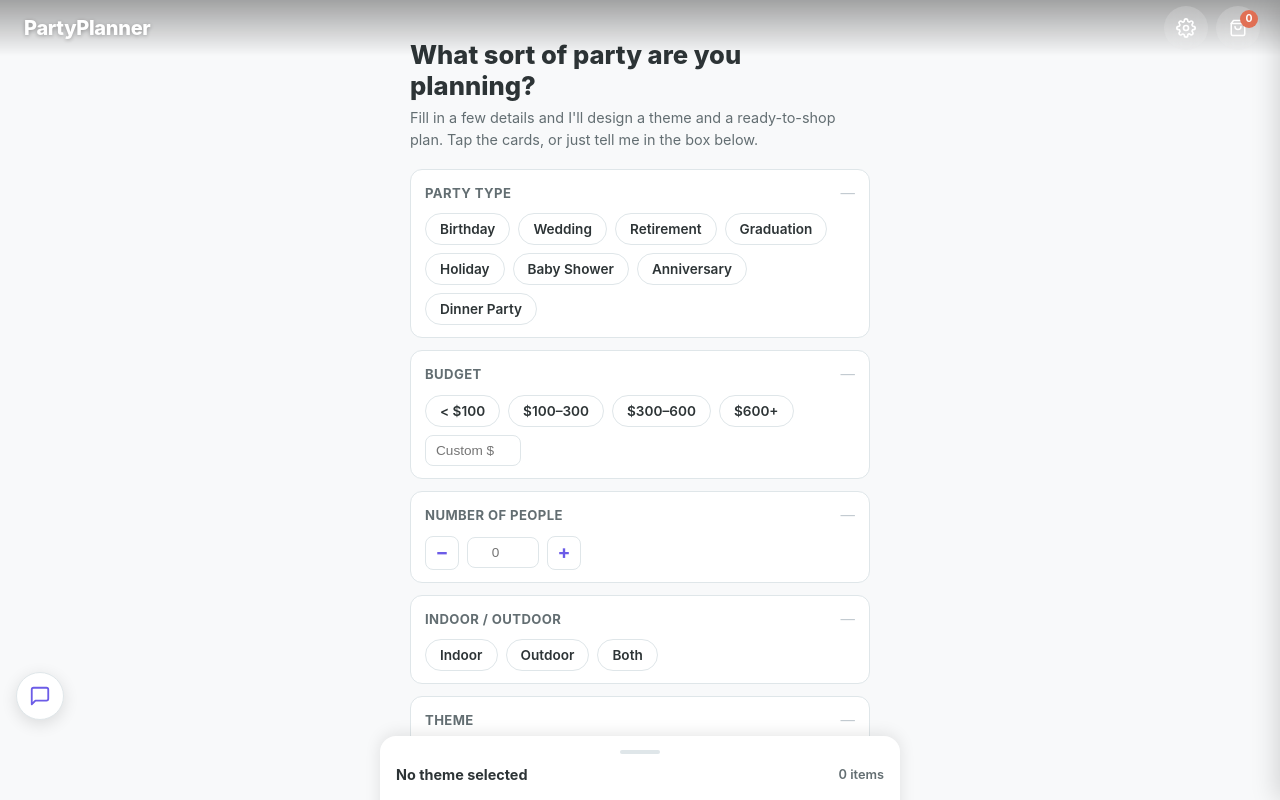
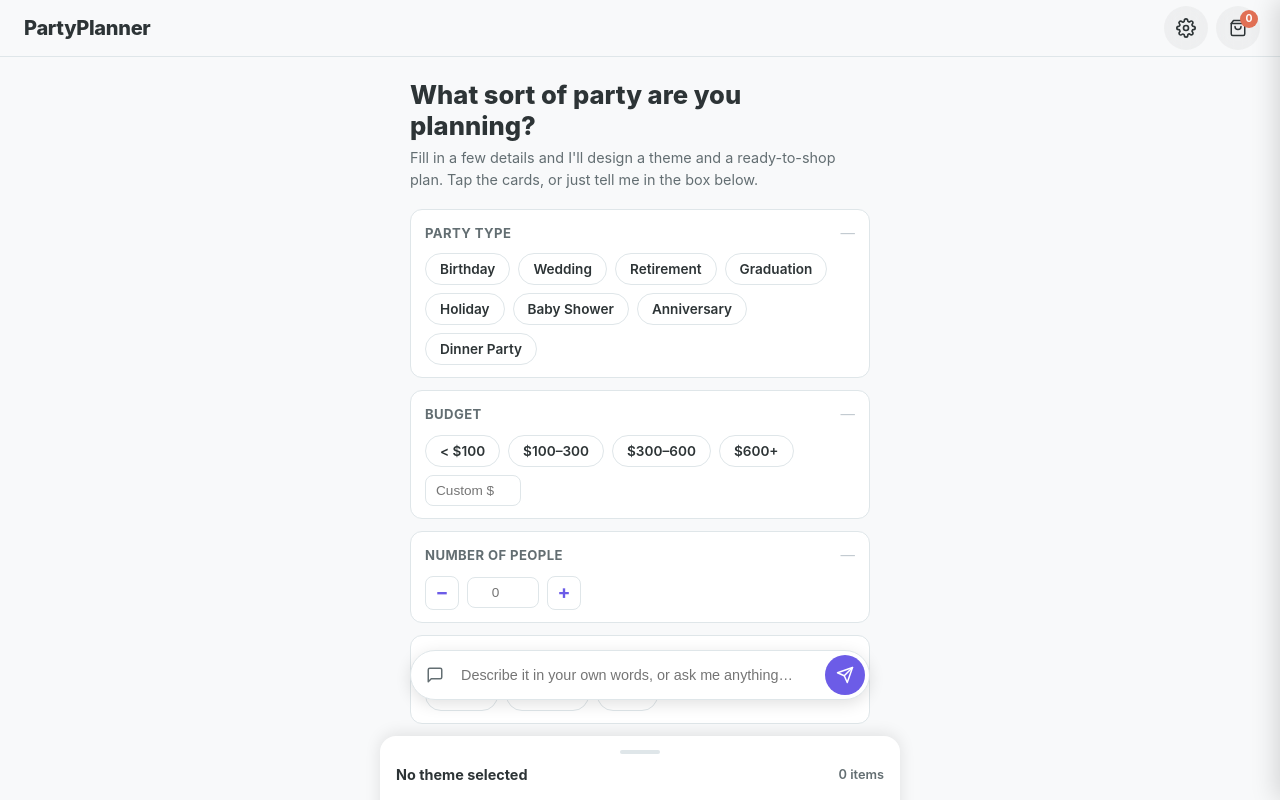
Before and after one commit to denilthomas/partyplanner, a website: page public/index.html in a window 1280 px wide. Drawn offline with Linux system fonts and the light colour scheme.

Commit message:
Fix layout bugs found in the end-to-end screenshot review
- Sheet peek showed "0 items" regardless of the cart; now tracks the cart
- Home: opaque top bar and content starts below it (was centred under a
  transparent bar, so text showed through when scrolling)
- Home: chat lane pinned above the sheet peek with a history button; the
  floating chat button (which covered the Theme card) is hidden there
- Full-screen steps: chat button rides above the footer (was covering the
  budget tracker)
- Checkout sheet hides the plan card so it leads with the order total
- Top bar: drop the dark photo-canvas gradient; icons dark-on-light

Each fix has a test in test/e2e.layout.test.js (50/50 passing).

Co-Authored-By: Claude Opus 5.5 <noreply@anthropic.com>
Claude-Session: https://claude.ai/code/session_01WhKskP4Mtu2Hox9jNuLMsq

```diff
--- a/public/app.js
+++ b/public/app.js
@@ -378,6 +378,8 @@
     const browsing = mode === 'browse';
     sheetItemsList.style.display = browsing ? '' : 'none';
     sheetProducts.style.display = browsing ? '' : 'none';
+    planCard.style.display = browsing ? '' : 'none'; // checkout leads with the order
+    sheetBody.scrollTop = 0;
     sheetCheckout.classList.toggle('hidden', browsing);
     sheetCheckout.querySelectorAll(':scope > :not(#checkout-results)').forEach((el) => { el.style.display = mode === 'checkout' ? '' : 'none'; });
     checkoutResultsEl.classList.toggle('hidden', mode !== 'results');
@@ -641,6 +643,8 @@
     runAgent(text);
   }
   if (homeChatSend) homeChatSend.addEventListener('click', sendHomeChat);
+  const homeChatHistory = $('#home-chat-history');
+  if (homeChatHistory) homeChatHistory.addEventListener('click', () => openChatDrawer());
   if (homeChatInput) homeChatInput.addEventListener('keydown', (e) => { if (e.key === 'Enter') { e.preventDefault(); sendHomeChat(); } });
 
   // ══════════════════════════════════════
@@ -663,8 +667,19 @@
     bottomSheet.classList.toggle('sheet-offstage', stage !== 'home');
     $('#extraction-overlay').classList.toggle('hidden', stage !== 'extracting');
     document.body.dataset.stage = stage; // hook for CSS, tests and debugging
+    placeChatButton();
     refreshThemeCtas();
   }
+
+  // On full-screen steps the floating chat button rides just above that
+  // screen's footer so it never covers the CTAs or the budget tracker.
+  function placeChatButton() {
+    const surface = $('#' + M.STAGE_SURFACE[journey.state]);
+    const footer = surface && surface.querySelector('.fs-footer');
+    const h = footer ? footer.getBoundingClientRect().height : 0;
+    document.documentElement.style.setProperty('--fab-bottom', h + 'px');
+  }
+  window.addEventListener('resize', placeChatButton);
 
   journey.subscribe((stage, t) => {
     data.stage = stage;
@@ -1625,6 +1640,7 @@
   function updateBucketUI() {
     const count = data.partyBucket.length;
     bucketCountBadge.textContent = count;
+    sheetItemCount.textContent = `${count} item${count === 1 ? '' : 's'}`;
     bucketTotalPrice.textContent = formatCurrency(getBucketTotal());
     bucketCheckoutBtn.disabled = count === 0;
     bucketCheckoutBtn.textContent = count > 0 ? `Checkout (${formatCurrency(getBucketTotal())})` : 'Checkout';
--- a/public/index.html
+++ b/public/index.html
@@ -64,6 +64,9 @@
 
       <!-- Slim chat-assist lane -->
       <div class="home-chat">
+        <button id="home-chat-history" class="home-chat-history" aria-label="Open chat history" title="Chat history">
+          <svg width="18" height="18" viewBox="0 0 24 24" fill="none" stroke="currentColor" stroke-width="2" stroke-linecap="round" stroke-linejoin="round"><path d="M21 15a2 2 0 0 1-2 2H7l-4 4V5a2 2 0 0 1 2-2h14a2 2 0 0 1 2 2z"/></svg>
+        </button>
         <input type="text" id="home-chat-input" class="home-chat-input" placeholder="Describe it in your own words, or ask me anything&hellip;">
         <button id="home-chat-send" class="home-chat-send" aria-label="Send">
           <svg width="18" height="18" viewBox="0 0 24 24" fill="none" stroke="currentColor" stroke-width="2" stroke-linecap="round" stroke-linejoin="round"><line x1="22" y1="2" x2="11" y2="13"/><polygon points="22 2 15 22 11 13 2 9 22 2"/></svg>
--- a/public/styles.css
+++ b/public/styles.css
@@ -3110,3 +3110,47 @@ form {
 /* Journey: the app title belongs to Home; on full-screen steps it collided with
    the step's own header (e.g. "PartyPlanner" over "Boho Bloom"). Icons stay. */
 body[data-stage]:not([data-stage="home"]) .top-bar-title { visibility: hidden; }
+
+/* ── Layout fixes from the end-to-end screenshot review ── */
+
+/* Home: an opaque top bar (the old dark gradient was made for a photo canvas),
+   and content that starts below it instead of being centred under it. */
+body[data-stage="home"] .top-bar {
+  background: var(--bg);
+  box-shadow: 0 1px 0 var(--border);
+}
+body[data-stage="home"] .top-bar-title { color: var(--text); text-shadow: none; }
+.landing-overlay {
+  align-items: flex-start;
+  padding-top: calc(var(--top-bar-h) + var(--safe-top) + 8px);
+}
+.home-content { padding-bottom: calc(var(--sheet-peek) + 24px); }
+
+/* Home: the chat lane is pinned above the sheet peek, so describing the party
+   is always one tap away; it carries the history button, replacing the FAB. */
+.home-chat {
+  position: sticky;
+  bottom: calc(var(--sheet-peek) + 12px);
+  z-index: 2;
+  margin-top: 16px;
+  box-shadow: var(--shadow-lg);
+}
+.home-chat-history {
+  width: 36px; height: 36px; flex-shrink: 0; margin-left: -10px;
+  border: none; border-radius: 50%; background: transparent;
+  color: var(--text-light); display: flex; align-items: center; justify-content: center; cursor: pointer;
+}
+body[data-stage="home"] .chat-open-btn { display: none; }
+
+/* Full-screen steps: the chat button floats just above the footer. */
+body[data-stage]:not([data-stage="home"]) .chat-open-btn {
+  bottom: calc(var(--fab-bottom, 72px) + 12px + var(--safe-bottom));
+}
+.fs-body { padding-bottom: 76px; }
+
+/* The top bar's white-on-dark-gradient styling was built for the old photo
+   canvas. Every current stage has a light surface, so: no gradient, dark icons. */
+body[data-stage] .top-bar { background: transparent; }
+body[data-stage="home"] .top-bar { background: var(--bg); }
+body[data-stage] .top-bar-icon-btn,
+body[data-stage] .bucket-badge { color: var(--text); background: rgba(0, 0, 0, 0.04); }
```
Also changed, not shown: test/e2e.layout.test.js (added, +92 -0 lines).
